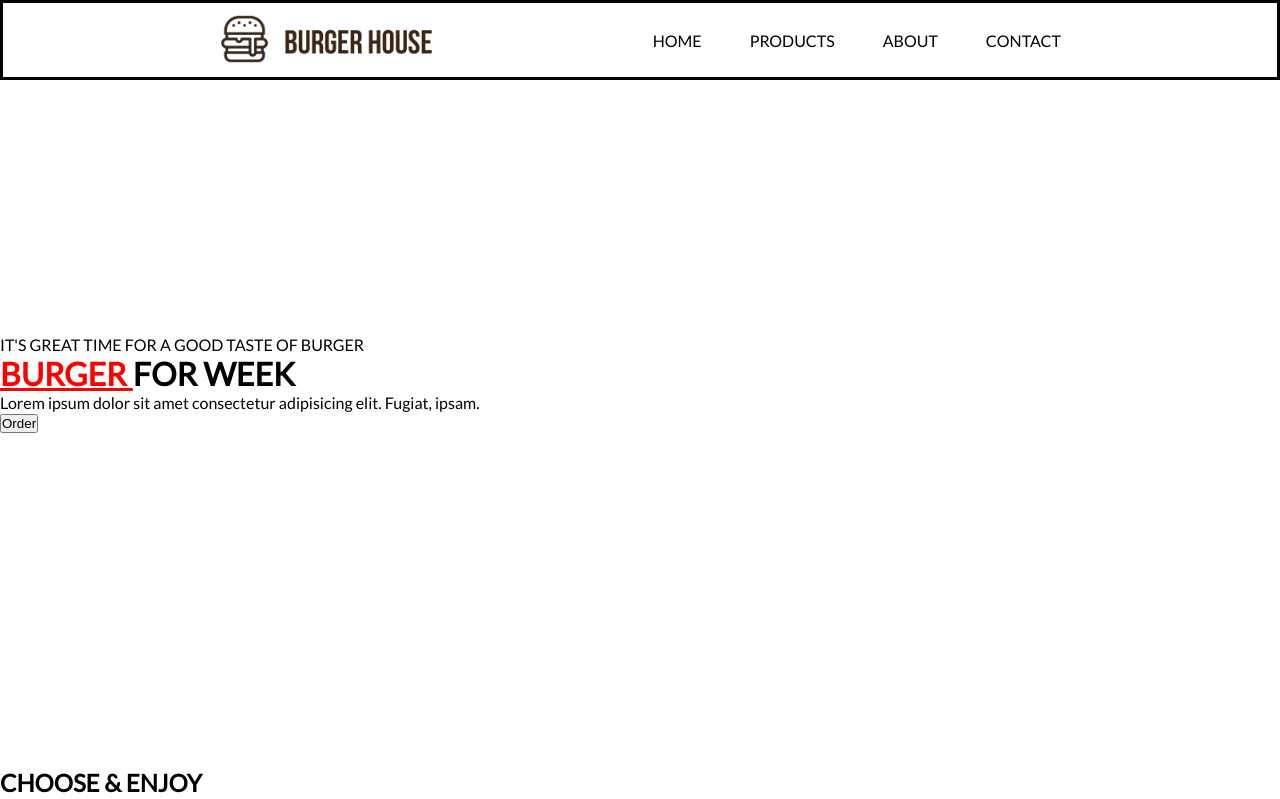
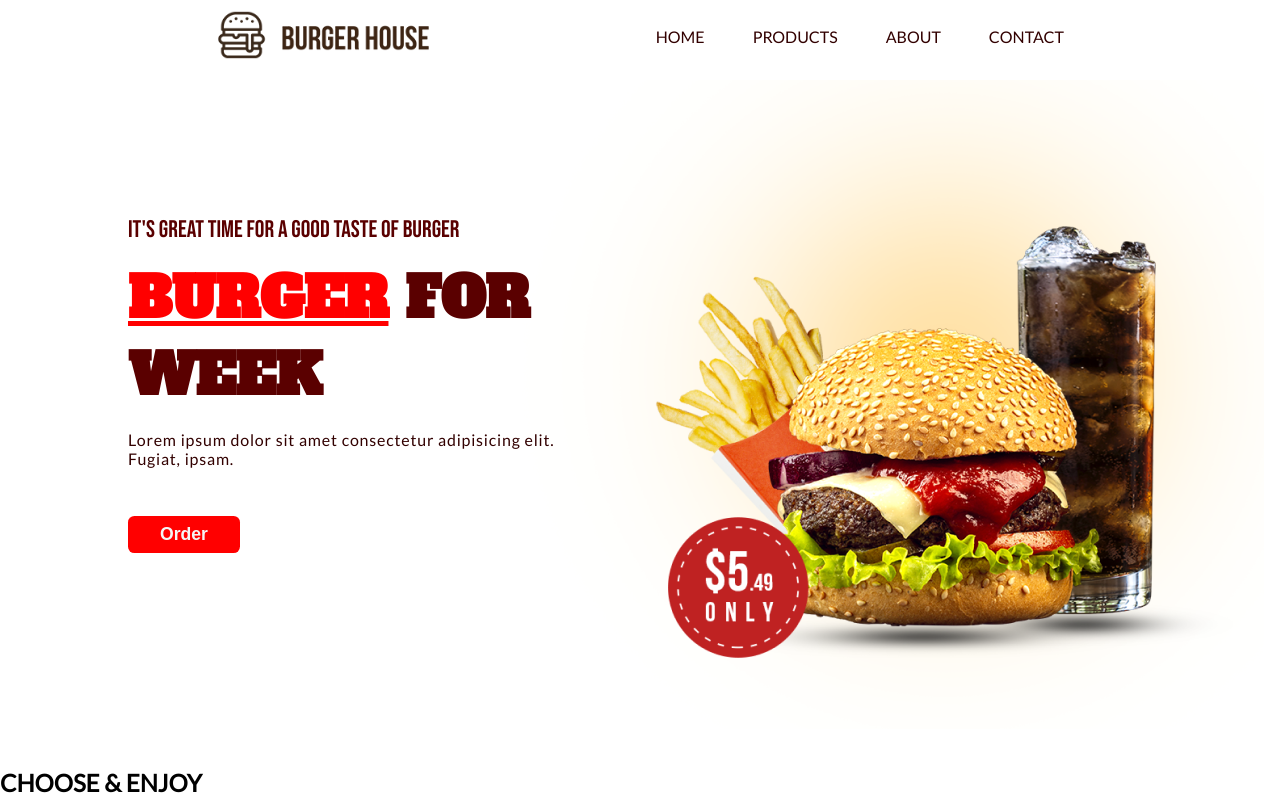
Before and after one commit to okkyprasetian/fjp-restaurant, a React (Create React App) app: page / in a window 1280 px wide. Shown: the top 799 px of the page. Built offline with nearby package versions, Linux system fonts and the light colour scheme.

Commit message:
basic desktop styling home

```diff
--- a/src/App.js
+++ b/src/App.js
@@ -14,8 +14,8 @@ function App() {
 
       <div id="home">
         <div className="headline">
-          <div className="hl-top">IT'S GREAT TIME FOR A GOOD TASTE OF BURGER</div>
-          <h1 className="hl-mid"><span className="red underline">BURGER </span> FOR WEEK</h1>
+          <div className="hl-top neue">IT'S GREAT TIME FOR A GOOD TASTE OF BURGER</div>
+          <h1 className="hl-mid alfa"><span className="red underline">BURGER</span> FOR WEEK</h1>
           <p className="hl-bottom">Lorem ipsum dolor sit amet consectetur adipisicing elit. Fugiat, ipsam.</p>
           <button className="btn hl-order">Order</button>
         </div>
--- a/src/index.css
+++ b/src/index.css
@@ -9,6 +9,8 @@
 
 :root {
   font-size: 16px;
+  --brown: rgb(90, 0, 0);
+  --darkbrown: rgb(50, 0, 0);
 }
 
 body {
@@ -18,6 +20,7 @@ body {
   -webkit-font-smoothing: antialiased;
   -moz-osx-font-smoothing: grayscale;
   font-family: 'Lato', sans-serif;
+  overflow-x: hidden;
 }
 
 code {
@@ -32,6 +35,18 @@ ul {
 a {
   text-decoration: none;
   color: inherit;
+}
+
+.btn {
+  border: none;
+  color: whitesmoke;
+  font-weight: bold;
+  background-color: red;
+}
+
+.btn:hover {
+  background-color: var(--darkbrown);
+  cursor: pointer;
 }
 
 .alfa {
@@ -53,13 +68,13 @@ a {
 /* === NAV === */
 #nav {
   position: fixed;
-  height: 5rem;
+  height: 4.5rem;
   width: 100vw;
   display: flex;
   justify-content: space-between;
   align-items: center;
   padding: 0 15%;
-  border: solid;
+  background-color: rgba(255, 255, 255, 0.92);
 }
 
 .logo-img {
@@ -72,6 +87,7 @@ a {
 
 .navigation {
   margin: 0 1.5rem;
+  color: var(--darkbrown)
 }
 
 /* === HOME ===  */
@@ -81,4 +97,34 @@ a {
   justify-content: flex-start;
   align-items: center;
   height: 768px;
+  padding-left: 10%;
+  background-image: url('../public/images/banner.png');
 }
+
+.headline {
+  width: 40%;
+}
+
+.hl-top {
+  font-size: 1.5rem;
+  margin-bottom: 1rem;
+  color: var(--brown)
+}
+
+.hl-mid {
+  font-size: 3.5rem;
+  margin-bottom: 1rem;
+  color: var(--brown)
+}
+
+.hl-bottom {
+  letter-spacing: 0.05rem;
+  margin-bottom: 3rem;
+  color: var(--darkbrown)
+}
+
+.hl-order {
+  padding: 0.5rem 2rem;
+  border-radius: 0.4rem;
+  font-size: 1.1rem;
+}
```
